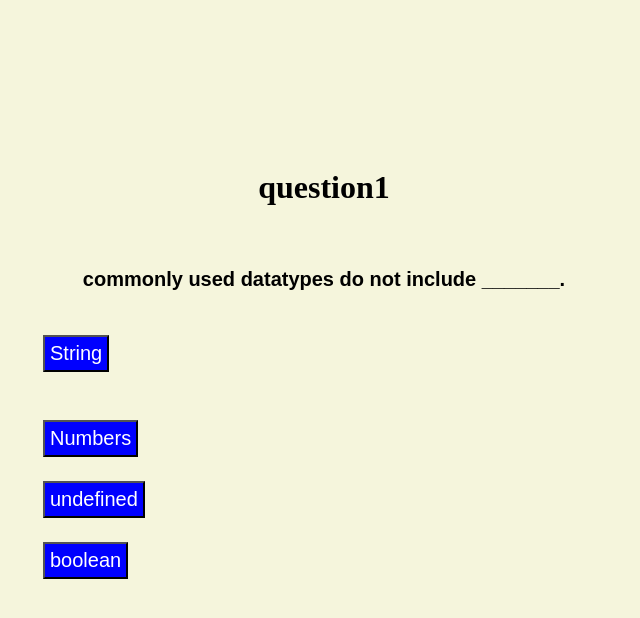
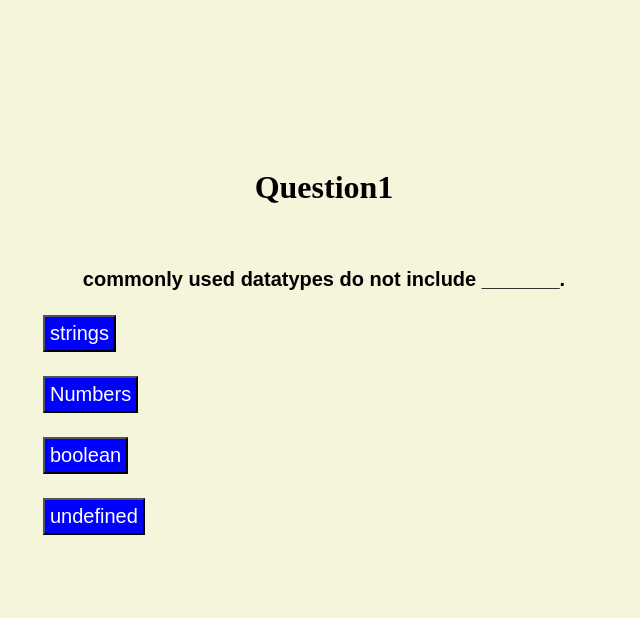
Before and after one commit to rekhaselvan01/my-codequiz, a plain HTML site: page index.html in a window 1280 px wide. Both pictures are taken after a click on the button "Start CodeQuiz". Shown: the whole page, without its empty margins (0-640 px from the left). Drawn offline with Linux system fonts and the light colour scheme.

Commit message:
all questions are appearing and able to compute scores.

```diff
--- a/index.html
+++ b/index.html
@@ -10,12 +10,12 @@
 
 <body>
     <div class="container">
-        <form id="codequiz-form" method="POST">>
+
             <h1>Coding Quiz Challenge</h1>
             <p>Try to answer the fundamental javascript questions within the time limit. Click on
             the quiz button to start the quiz. </p>
             <button id="btnstart-codequiz">Start CodeQuiz</button>
-        </form>
+
     </div>
     <script src="./script.js"></script>
 </body>
--- a/script.js
+++ b/script.js
@@ -1,171 +1,157 @@
-//when user clicks on start quiz button
+
 // step1:using query selector to fetch button element and assign it to a variable
-var btnStartQuiz = document.querySelector("#btnstart-codequiz");
-console.log("hello world");
-//write a function to clear the previous form and display the next form
-function clearFormFunction(){
-    console.log("i am inside clearform function");
-document.getElementById("codequiz-form").innerHTML = "";
-
-}
-var score = 0;
+var container = document.querySelector(".container");
+var startQuizButton = document.querySelector("#btnstart-codequiz");
 var body = document.body;
-var container = document.createElement("div");
-var h1El = document.createElement("h1");
-var pEl = document.createElement("p");
-var btnEl1 = document.createElement("button");
-var btnEl2 = document.createElement("button");
-var btnEl3 = document.createElement("button");
-var btnEl4 = document.createElement("button");
-var displaydiv = document.createElement("div");
-//step3:write the function: startCodeQuiz
-function startCodeQuiz(event){
-    event.preventDefault();
-    clearFormFunction();
-
-    console.log("i am inside startcodequiz function");
-    codeQuestionAnswers();
-  // verifyAnswer();
-  //container.innerHTML="";
-}
-
-var displaydiv = document.createElement("div");
-/* step 4:write a fucntion to dynamically create a para for questions and
-4 button choices for answer */
-
-function codeQuestionAnswers(){
-console.log("i am inside codequestion function");
-//First question and answers
-//assign values to the newly created elements
+var i = 0;
+var globalScore = 0;
+const initialCount = 0;
+var questionNumber=1;
 
 
-//create new elements dynamically
-
-//setting id attribute for buttons
-btnEl1.id="b1";
-btnEl2.id="b2";
-btnEl3.id="b3";
-btnEl4.id="b4";
-//setting class for buttons
-btnEl1.className="answerButton";
-btnEl2.className="answerButton";
-btnEl3.className="answerButton";
-btnEl4.className="answerButton";
-container.className="buttonContainer";
-//append the new elements to the body
-body.appendChild(container);
-container.appendChild(h1El);
-container.appendChild(pEl);
-container.appendChild(btnEl1);
-container.appendChild(btnEl2);
-container.appendChild(btnEl3);
-container.appendChild(btnEl4);
-container.appendChild(displaydiv);
-
-//set attributes to the dynamically created elements
-
-container.setAttribute("style","width:50%; display:center");
-btnEl1.setAttribute("style","color: white;font-size: 20px; background-color: blue; padding:5px;display:flex-block;margin-left:35px;justify-content:center;align-items:right");
-btnEl2.setAttribute("style","color: white;font-size: 20px; background-color: blue; padding:5px; margin-left:35px;display: block");
-btnEl3.setAttribute("style","color: white;font-size: 20px; background-color: blue; padding:5px; margin-left:35px;display: block");
-btnEl4.setAttribute("style","color: white;font-size: 20px; background-color: blue; padding:5px; margin-left:35px;display: block");
-displaydiv.setAttribute("style","font-size:20px; font-family: arial; font-weight: bold");
+var questionArray = [
+    {
+        order: 1,
+        QuestionNo: "Question1",
+        question: "commonly used datatypes do not include _______.",
+        answers: ["strings", "Numbers", "boolean", "undefined"],
+        correctAnswer: "b4"
+    },
+    {
+        order: 2,
+        QuestionNo: "Question2",
+        question: "Arrays in Javascript can be used to store ______.",
+        answers: ["methods", "objects", "Numbers and string", "All of the above"],
+        correctAnswer: "b4"
+    },
+    {
+        order: 3,
+        QuestionNo: "Question3",
+        question: "A very useful tool used for developing and debugging by printing content to the debugger is ________.",
+        answers: ["Javascript", "Console log", "Terminal", "All of the above"],
+        correctAnswer: "b2"
+    },
+    {
+        order: 4,
+        QuestionNo: "Question4",
+        question: "String values must be enclosed within _______ when they are being assigned to varibales.",
+        answers: ["commas", "curly braces", "quotes", "paranthesis"],
+        correctAnswer: "b4"
+    },
+    {
+        order: 5,
+        QuestionNo: "Question5",
+        question: "The condition in a if/else statement is enclosed within ________.",
+        answers: ["commas", "curly braces", "paranthesis", "quotes"],
+        correctAnswer: "b3"
+    }
+];
 
 
 
 
-h1El.textContent="question1";
-pEl.textContent="commonly used datatypes do not include _______."
-btnEl1.textContent="String";
-btnEl2.textContent="Numbers";
-btnEl3.textContent="undefined";
-btnEl4.textContent="boolean";
-verifyAnswer();
+function displayNextQuestions(count) {
+   document.querySelector(".container").innerHTML = "";
+    //container.textContent =questionArray[0].question;
 
 
-/*
-//second question and answer
-//assign values to the newly created elements
-h1El.textContent="question2";
-pEl.textContent="Arrays in Javascript can be used to store ______."
-btnEl1.textContent="Methods";
-btnEl2.textContent="objects";
-btnEl3.textContent="Numbers and String";
-btnEl4.textContent="All of the above";
-verifyAnswer();
-//clearFormFunction();
+    window.newContainerEl = document.createElement("div");
+    var h1El = document.createElement("h1");
+    var pEl = document.createElement("p");
+    window.btnEl1 = document.createElement("button");
+    window.btnEl2 = document.createElement("button");
+    window.btnEl3 = document.createElement("button");
+    window.btnEl4 = document.createElement("button");
+    window.displayDiv = document.createElement("div");
 
-//Third question and answer
-//assign values to the newly created elements
-h1El.textContent="question3";
-pEl.textContent="A very useful tool used for developing and debugging by printing content to the debugger is ________."
-btnEl1.textContent="Javascript";
-btnEl2.textContent="Terminal";
-btnEl3.textContent="Console log";
-btnEl4.textContent="All of the above";
-verifyAnswer();
-//clearFormFunction();
+    //append element
 
-//fourth question and answer
-//assign values to the newly created elements
-h1El.textContent="question4";
-pEl.textContent="String values must be enclosed within _______ when they are being assigned to varibales."
-btnEl1.textContent="commas";
-btnEl2.textContent="curly braces";
-btnEl3.textContent="quotes";
-btnEl4.textContent="Paranthesis";
-verifyAnswer();
-//clearFormFunction();
+    //body.appendchild(container);
+    body.appendChild(newContainerEl);
+    newContainerEl.appendChild(h1El);
+    newContainerEl.appendChild(pEl);
+    newContainerEl.appendChild(btnEl1);
+    newContainerEl.appendChild(btnEl2);
+    newContainerEl.appendChild(btnEl3);
+    newContainerEl.appendChild(btnEl4);
+    newContainerEl.appendChild(displayDiv);
+    //set attributes
 
-//fifth question and answer
-//assign values to the newly created elements
-h1El.textContent="question5";
-pEl.textContent="The condition in a if/else statement is enclosed within ________."
-btnEl1.textContent="commas";
-btnEl2.textContent="curly braces";
-btnEl3.textContent="Paranthesis";
-btnEl4.textContent="quotes";
-verifyAnswer();
-*/
+    newContainerEl.setAttribute("style", "width:50%; display:center");
+    btnEl1.setAttribute("style", "color: white;font-size: 20px; background-color: blue; padding:5px;margin-left:35px;display: block");
+    btnEl2.setAttribute("style", "color: white;font-size: 20px; background-color: blue; padding:5px; margin-left:35px;display: block");
+    btnEl3.setAttribute("style", "color: white;font-size: 20px; background-color: blue; padding:5px; margin-left:35px;display: block");
+    btnEl4.setAttribute("style", "color: white;font-size: 20px; background-color: blue; padding:5px; margin-left:35px;display: block");
+    displayDiv.setAttribute("style", "font-size:20px; font-family: arial; font-weight: bold");
+
+    //setting id attribute for buttons
+    btnEl1.id = "b1";
+    btnEl2.id = "b2";
+    btnEl3.id = "b3";
+    btnEl4.id = "b4";
+    newContainerEl.className="buttonContainer";
+
+
+    h1El.textContent = questionArray[count].QuestionNo;
+    console.log(h1El.textContent);
+    pEl.textContent = questionArray[count].question;
+    console.log(pEl.textContent);
+    btnEl1.textContent = questionArray[count].answers[0];
+    console.log(btnEl1.textContent);
+    btnEl2.textContent = questionArray[count].answers[1];
+    btnEl3.textContent = questionArray[count].answers[2];
+    btnEl4.textContent = questionArray[count].answers[3];
+
+
+    //lets validate the answer button
+var buttonContainer = document.querySelector(".buttonContainer");
+buttonContainer.addEventListener("click", function (event) {
+    var element = event.target;
+    if (element.matches("button")) {
+        var buttonClicked = element.getAttribute("id");
+        console.log(buttonClicked);
+        if (buttonClicked== questionArray[count].correctAnswer) {
+            console.log("correct");
+            displayDiv.textContent = "Correct";
+            globalScore = globalScore + 5;
+            console.log(globalScore);
+        }
+        else {
+            console.log("wrong");
+            displayDiv.textContent = "wrong";
+            console.log(globalScore);
+        }
+        console.log(globalScore);
+      /*  btnEl1.disabled = true;
+        btnEl2.disabled = true;
+        btnEl3.disabled = true;
+        btnEl4.disabled = true;*/
+    }
+    count++;
+        //setting id attribute for buttons
+if(count<questionArray.length){
+    console.log(count);
+    h1El.textContent = questionArray[count].QuestionNo;
+    console.log(h1El.textContent);
+    pEl.textContent = questionArray[count].question;
+    console.log(pEl.textContent);
+    btnEl1.textContent = questionArray[count].answers[0];
+    console.log(btnEl1.textContent);
+    btnEl2.textContent = questionArray[count].answers[1];
+    btnEl3.textContent = questionArray[count].answers[2];
+    btnEl4.textContent = questionArray[count].answers[3];
+} else {
+    displayDiv.textContent = "The score is : " + globalScore;
+}
+
+
+});
 
 }
 
-//step2: using addeventlistener to listen to the submit button
-btnStartQuiz.addEventListener("click",startCodeQuiz);
 
-
-//lets validate the answer button
-function verifyAnswer(){
-    var buttonContainer = document.querySelector(".buttonContainer");
-
-buttonContainer.addEventListener("click", function(event) {
-var element = event.target;
-
-if(element.matches("button")){
-
-var buttonClicked= element.getAttribute("id");
-console.log(buttonClicked);
-
-var correctAnswer = "b3";
-if(buttonClicked=="b3"){
-    console.log("correct");
-    displaydiv.textContent= "Correct";
-    var score = 0;
-   score = score + 5;
-   console.log("The current score is  : " + score);
-}
-else{
-    console.log("wrong");
-    displaydiv.textContent="wrong";
-
+function loopyloop(){
+    displayNextQuestions(initialCount);
 }
 
-btnEl1.disabled=true;
-btnEl2.disabled=true;
-btnEl3.disabled=true;
-btnEl4.disabled=true;
-
-}
-});
-//container.innerHTML="";
-}
+startQuizButton.addEventListener("click", loopyloop);
--- a/style.css
+++ b/style.css
@@ -3,7 +3,7 @@
 
     height: 100px;
     text-align: center;
-    display: flex;
+
     justify-content: center;
 
   }
@@ -18,9 +18,6 @@
     border-bottom:30px #879274;
   }
 
-  #codequiz-form{
-      align-content: center;
-  }
 
  p{
      font-size: 20px;
```
Also changed, not shown: 1 other file.
